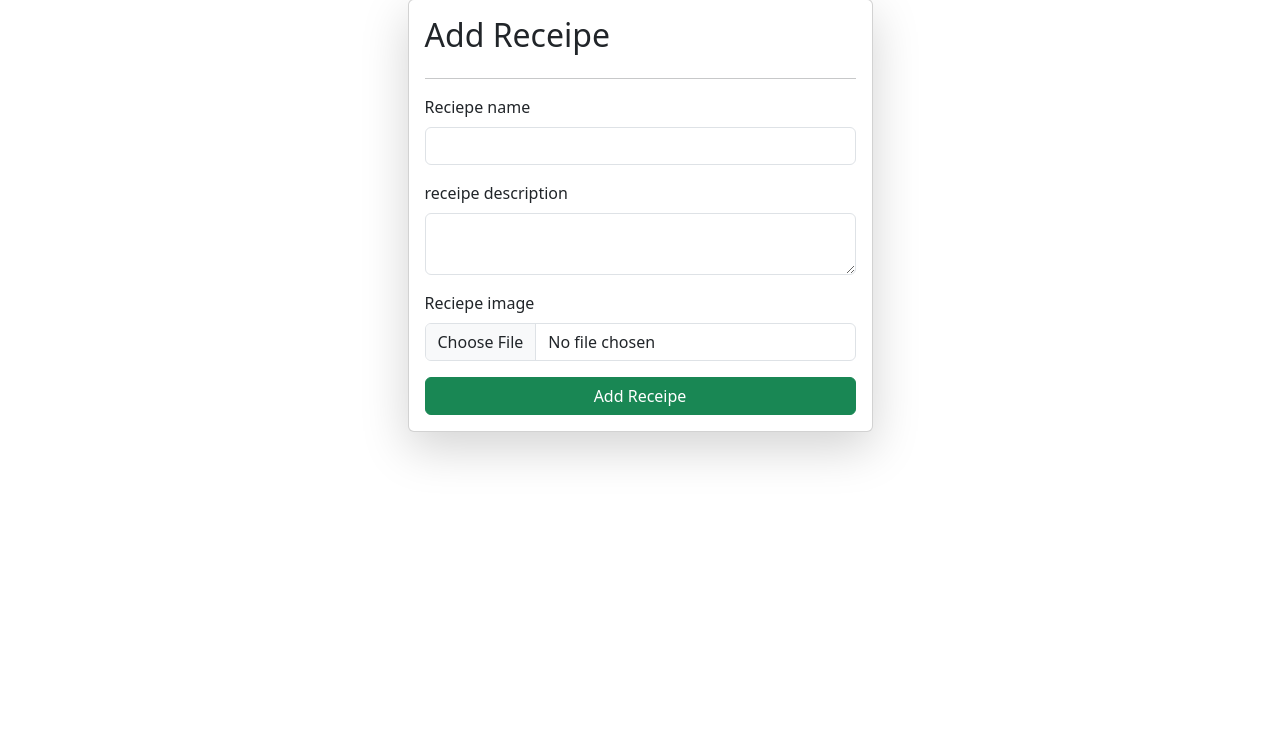
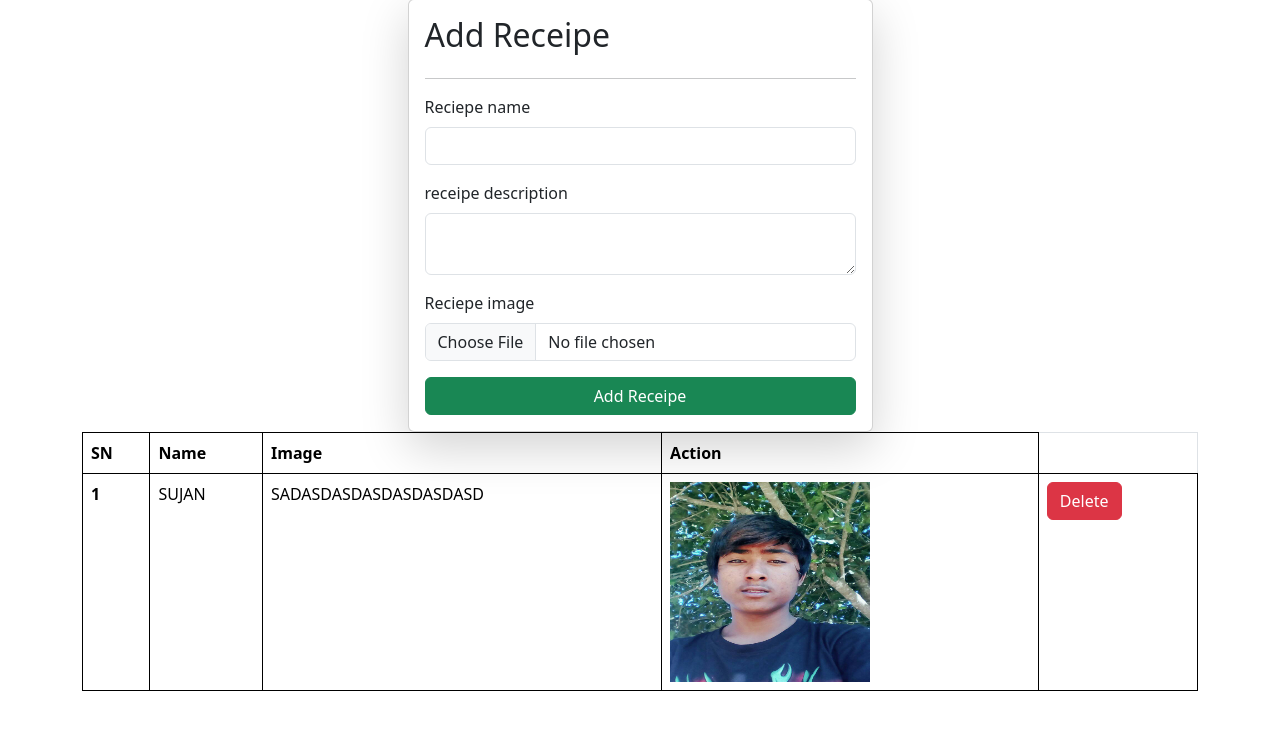
Before and after one commit to sujanchhengutala/django-Receipe, a Django app: page /receipe/ in a window 1280 px wide. Shown: the part 49-779 px from the top of the page. Run offline with Django 5.2, Linux system fonts and the light colour scheme; data comes from the database, SQL or seed files in the repository; both versions use the stored data as it was after the commit.

Commit message:
display data in frontend and delete functionality

```diff
--- a/Recipi_Project/urls.py
+++ b/Recipi_Project/urls.py
@@ -17,9 +17,18 @@
 from django.contrib import admin
 from django.urls import path
 from vege.views import *
+# for static image
+from django.conf.urls.static import static
+from django.conf import settings
+from django.contrib.staticfiles.urls import staticfiles_urlpatterns
 
 urlpatterns = [
     path('', home, name="home"),
     path('receipe/', receipes, name="receipes"),
+    path("delete_receipe/<id>/",delete_receipe, name="delete_receipe"),
     path('admin/', admin.site.urls),
 ]
+
+if settings.DEBUG:
+    urlpatterns += static(settings.MEDIA_URL, document_root = settings.MEDIA_ROOT)
+    urlpatterns += staticfiles_urlpatterns()
--- a/vege/templates/receipes.html
+++ b/vege/templates/receipes.html
@@ -25,6 +25,34 @@
 
         <button type="submit" class="btn btn-success">Add Receipe</button>
       </form>
+
+
+
+      <table class="table">
+        <thead>
+          <tr>
+            <th scope="col">SN</th>
+            <th scope="col">Name</th>
+            <th scope="col">Image</th>
+            <th scope="col">Action</th>
+
+          </tr>
+        </thead>
+        <tbody>
+            {% for receipe in receipes %}
+          <tr>
+            <th scope="row">{{forloop.counter}}</th>
+            <td>{{receipe.receipe_name}}</td>
+            <td>{{receipe.receipe_description}}</td>
+            <td>
+                <img src="/media/{{receipe.receipe_image}}" width="200" height="200">
+            </td>
+            <td><a href="/delete_receipe/{{receipe.id}}/" class="btn btn-danger">Delete</a></td>
+
+          </tr>
+          {% endfor %}
+        </tbody>
+      </table>
 </div>
 
 {% endblock  %}
--- a/vege/views.py
+++ b/vege/views.py
@@ -34,6 +34,13 @@
             receipe_image = receipe_image
         )
         return redirect("/receipe/")
+    queryset = Receipe.objects.all()
+    context = {'receipes': queryset}
 
     # print(data)
-    return render(request, "receipes.html")
+    return render(request, "receipes.html", context)
+
+def delete_receipe(request, id):
+    queryset = Receipe.objects.get(id = id)
+    queryset.delete()
+    return redirect("/receipe/")
```
Also changed, not shown: Recipi_Project/settings.py (+9 -0 lines), db.sqlite3, public/static/receipe/a.jpg (added), public/static/receipe/kk.jpg (added), receipe/SIGNATURE_PNG.jpg (deleted), receipe/SIGNATURE_PNG_vnP57HB.jpg (deleted), receipe/THUMN-LEFT.jpg (deleted), receipe/THUMN-LEFT_zUjNW3G.jpg (deleted).
